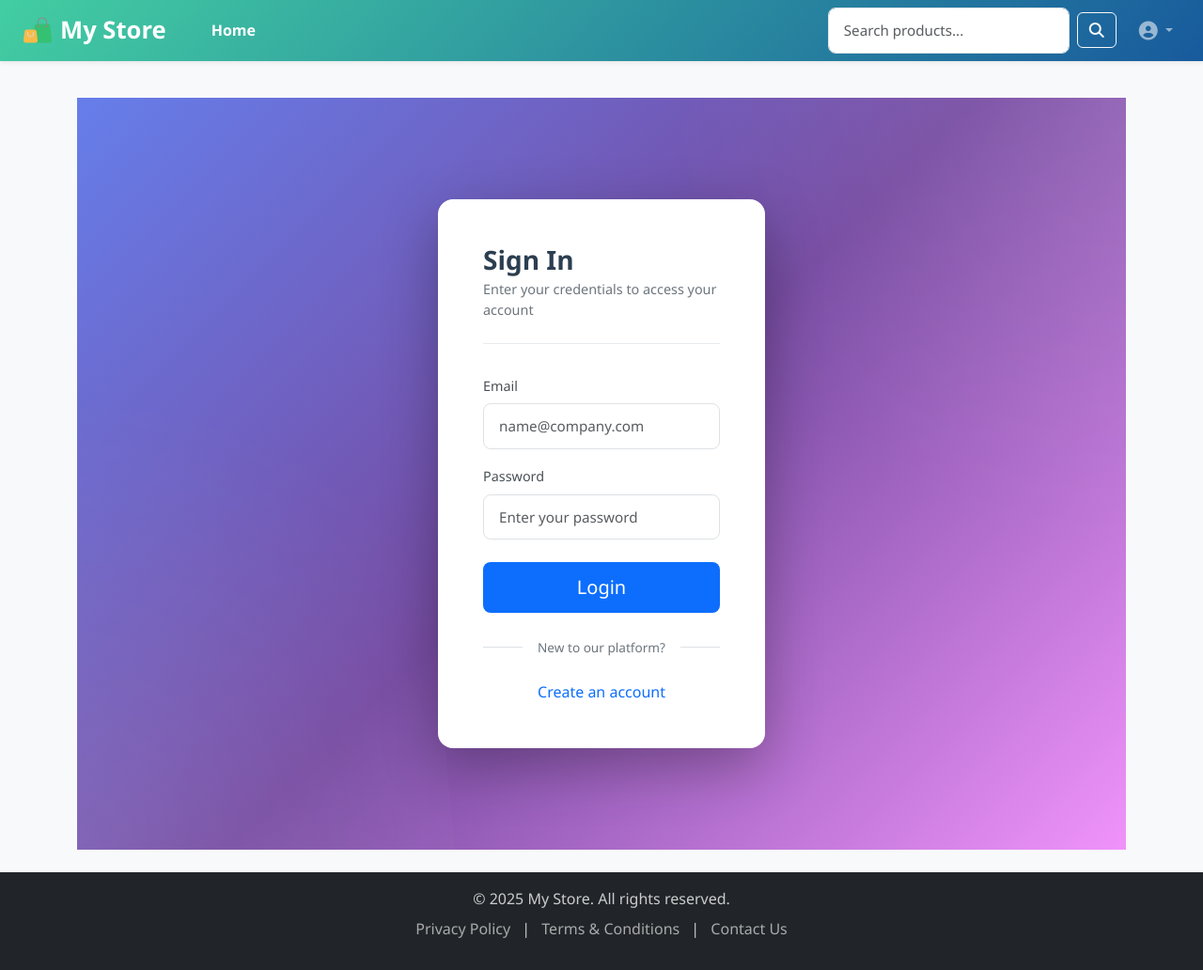
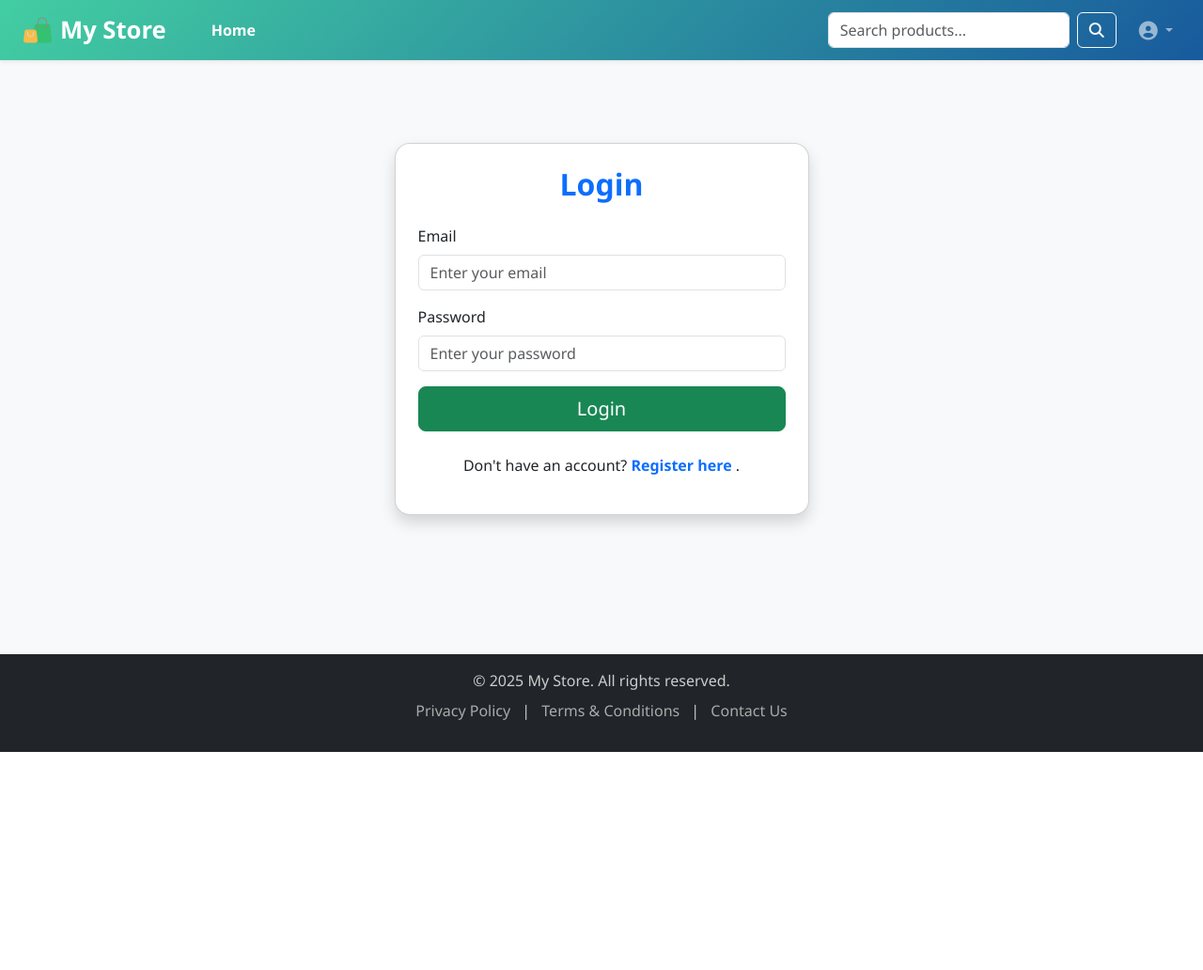
Before and after one commit to ParthibPal/E-commerce, a Flask app: page /login in a window 1280 px wide. Shown: the whole page at 94% size. After the commit the page ends 800 px from the top, so only its background shows below. Run offline with Flask 3, Linux system fonts and the light colour scheme; some libraries are stand-ins or nearby versions.

Commit message:
login screen: restore

```diff
--- a/templates/login.html
+++ b/templates/login.html
@@ -2,195 +2,16 @@
 {% block title %}Login{% endblock %}
 
 {% block content %}
-<style>
-  @keyframes fadeIn {
-    from {
-      opacity: 0;
-      transform: translateY(20px);
-    }
-    to {
-      opacity: 1;
-      transform: translateY(0);
-    }
-  }
-
-  .login-container {
-    min-height: 100vh;
-    width: 100%;
-    background: linear-gradient(135deg, #667eea 0%, #764ba2 50%, #f093fb 100%);
-    display: flex;
-    align-items: center;
-    padding: 2rem 0;
-    position: relative;
-    overflow: hidden;
-  }
-
-  .login-container::before {
-    content: '';
-    position: absolute;
-    top: -50%;
-    right: -50%;
-    width: 100%;
-    height: 100%;
-    background: radial-gradient(circle, rgba(255,255,255,0.1) 0%, transparent 70%);
-    animation: rotate 20s linear infinite;
-  }
-
-  .login-container::after {
-    content: '';
-    position: absolute;
-    bottom: -50%;
-    left: -50%;
-    width: 100%;
-    height: 100%;
-    background: radial-gradient(circle, rgba(255,255,255,0.1) 0%, transparent 70%);
-    animation: rotate 25s linear infinite reverse;
-  }
-
-  @keyframes rotate {
-    from {
-      transform: rotate(0deg);
-    }
-    to {
-      transform: rotate(360deg);
-    }
-  }
-
-  .login-card {
-    animation: fadeIn 0.6s ease-out;
-    background: white;
-    border: none;
-    box-shadow: 0 20px 60px rgba(0, 0, 0, 0.3);
-    position: relative;
-    z-index: 1;
-  }
-
-  .login-header {
-    border-bottom: 1px solid #e9ecef;
-    padding-bottom: 1.5rem;
-    margin-bottom: 2rem;
-  }
-
-  .login-title {
-    color: #2c3e50;
-    font-weight: 600;
-    font-size: 1.75rem;
-    margin-bottom: 0.25rem;
-  }
-
-  .login-subtitle {
-    color: #6c757d;
-    font-size: 0.9rem;
-  }
-
-  .form-control {
-    border: 1px solid #dee2e6;
-    border-radius: 8px;
-    padding: 0.75rem 1rem;
-    transition: all 0.2s ease;
-    font-size: 0.95rem;
-  }
-
-  .form-control:focus {
-    border-color: #0d6efd;
-    box-shadow: 0 0 0 0.2rem rgba(13, 110, 253, 0.1);
-  }
-
-  .form-label {
-    font-weight: 500;
-    color: #495057;
-    margin-bottom: 0.5rem;
-    font-size: 0.9rem;
-  }
-
-  .btn-login {
-    background: #0d6efd;
-    border: none;
-    border-radius: 8px;
-    padding: 0.75rem;
-    font-weight: 500;
-    transition: all 0.2s ease;
-  }
-
-  .btn-login:hover {
-    background: #0b5ed7;
-    transform: translateY(-1px);
-    box-shadow: 0 4px 12px rgba(13, 110, 253, 0.3);
-  }
-
-  .btn-login:active {
-    transform: translateY(0);
-  }
-
-  .divider {
-    text-align: center;
-    margin: 1.5rem 0;
-    position: relative;
-  }
-
-  .divider::before {
-    content: '';
-    position: absolute;
-    top: 50%;
-    left: 0;
-    right: 0;
-    height: 1px;
-    background: #dee2e6;
-  }
-
-  .divider span {
-    background: white;
-    padding: 0 1rem;
-    color: #6c757d;
-    font-size: 0.85rem;
-    position: relative;
-  }
-
-  .register-link {
-    color: #0d6efd;
-    text-decoration: none;
-    font-weight: 500;
-    transition: color 0.2s ease;
-  }
-
-  .register-link:hover {
-    color: #0b5ed7;
-    text-decoration: underline;
-  }
-
-  .alert {
-    border-radius: 8px;
-    border: none;
-    font-size: 0.9rem;
-  }
-
-  .input-group-text {
-    background: #f8f9fa;
-    border: 1px solid #dee2e6;
-    border-right: none;
-    border-radius: 8px 0 0 8px;
-  }
-
-  .input-with-icon {
-    border-left: none;
-    border-radius: 0 8px 8px 0;
-  }
-</style>
-
-<div class="login-container">
-  <div class="container">
+<div class="container py-5">
   <div class="row justify-content-center">
-      <div class="col-md-6 col-lg-4">
+    <div class="col-md-6 col-lg-5">
 
       <!-- Login Card -->
-        <div class="card login-card rounded-4">
-          <div class="card-body p-4 p-md-5">
+      <div class="card shadow rounded-4">
+        <div class="card-body p-4">
 
-            <!-- Header -->
-            <div class="login-header">
-              <h2 class="login-title">Sign In</h2>
-              <p class="login-subtitle mb-0">Enter your credentials to access your account</p>
-            </div>
+          <!-- Heading -->
+          <h2 class="text-center mb-4 fw-bold text-primary">Login</h2>
 
           <!-- Flash Messages -->
           {% with messages = get_flashed_messages(with_categories=true) %}
@@ -211,37 +32,33 @@
             <!-- Email Field -->
             <div class="mb-3">
               {{ form.email.label(class="form-label") }}
-                {{ form.email(class="form-control", placeholder="name@company.com") }}
+              {{ form.email(class="form-control", placeholder="Enter your email") }}
               {% if form.email.errors %}
-                  <div class="text-danger small mt-1">{{ form.email.errors[0] }}</div>
+                <div class="text-danger small">{{ form.email.errors[0] }}</div>
               {% endif %}
             </div>
 
             <!-- Password Field -->
-              <div class="mb-4">
+            <div class="mb-3">
               {{ form.password.label(class="form-label") }}
               {{ form.password(class="form-control", placeholder="Enter your password") }}
               {% if form.password.errors %}
-                  <div class="text-danger small mt-1">{{ form.password.errors[0] }}</div>
+                <div class="text-danger small">{{ form.password.errors[0] }}</div>
               {% endif %}
             </div>
 
             <!-- Submit Button -->
-              <div class="d-grid mb-3">
-                {{ form.submit(class_="btn btn-login btn-lg text-white") }}
+            <div class="d-grid">
+              {{ form.submit(class_="btn btn-success btn-lg") }}
             </div>
           </form>
 
-            <!-- Divider -->
-            <div class="divider">
-              <span>New to our platform?</span>
-            </div>
-
           <!-- Registration Link -->
-            <p class="text-center mb-0">
-              <a href="{{ url_for('register') }}" class="register-link">
-                Create an account
-              </a>
+          <p class="text-center mt-4">
+            Don't have an account?
+            <a href="{{ url_for('register') }}" class="text-decoration-none text-primary fw-semibold">
+              Register here
+            </a>.
           </p>
 
         </div>
@@ -250,6 +67,4 @@
     </div>
   </div>
 </div>
-</div>
-
 {% endblock %}
```
Lines whose indentation alone changed are shown as unchanged.
